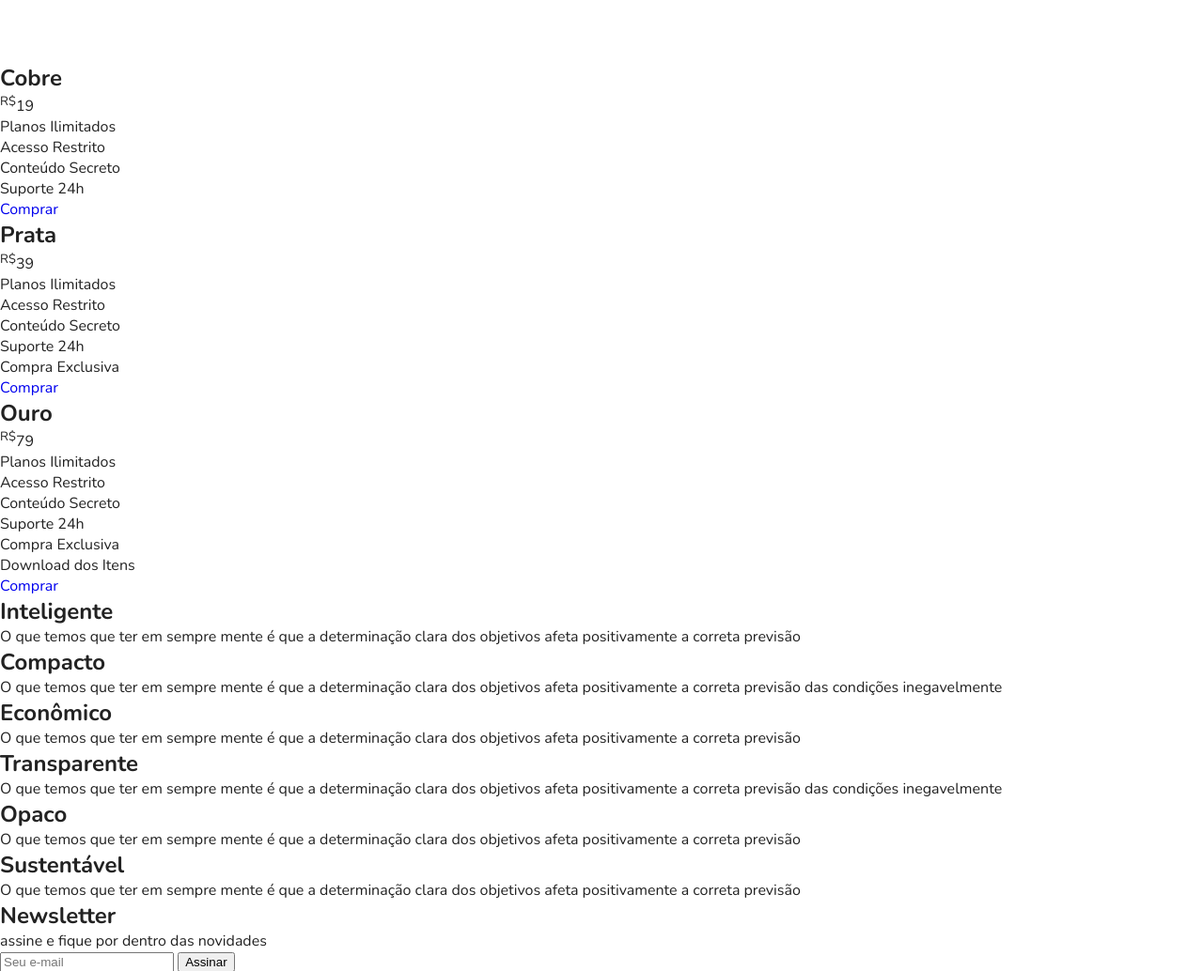
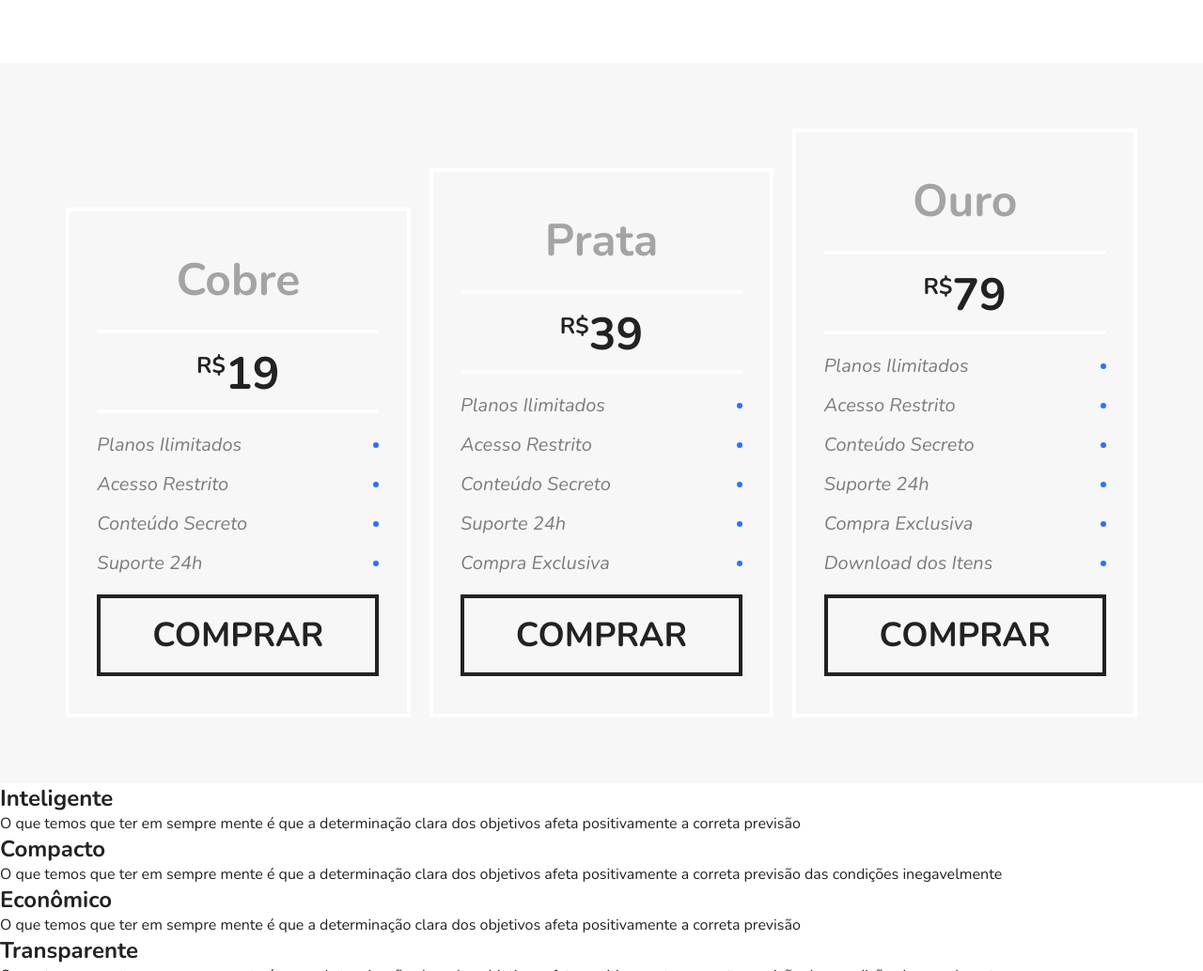
Before and after one commit to mariogsa/flexblog, a plain HTML site: page index.html in a window 1280 px wide. Shown: the part 1754-2788 px from the top of the page at 94% size. Drawn offline with nearby package versions, Linux system fonts and the light colour scheme.

Commit message:
Estilização preço

```diff
--- a/css/style.css
+++ b/css/style.css
@@ -178,3 +178,93 @@ img {
 .blue {
   border-top: 8px solid #66d9eb;
 }
+
+/* Preço */
+
+.preco {
+  display: flex;
+  flex-wrap: wrap;
+  background: #f7f7f7;
+  padding: 60px;
+  align-items: flex-end;
+}
+
+.preco-item {
+  flex: 1 1 260px;
+  border: 4px solid white;
+  padding: 20px;
+  margin: 10px;
+}
+
+.preco-item h2 {
+  font-size: 3em;
+  color: #a4a4a4;
+  text-align: center;
+  margin-top: 20px;
+}
+
+.preco-item span {
+  display: block;
+  max-width: 300px;
+  margin: 20px auto;
+  text-align: center;
+  font-size: 3em;
+  font-weight: bold;
+  padding: 10px 0 5px 0;
+  border-top: 4px solid white;
+  border-bottom: 4px solid white;
+}
+
+.preco-item sup {
+  font-size: 1.5rem;
+}
+
+.preco-item ul {
+  max-width: 300px;
+  margin: 20px auto;
+  font-size: 1.25em;
+  font-style: italic;
+  color: #7c7c7c;
+}
+
+.preco-item li {
+  display: flex;
+  justify-content: space-between;
+  align-items: center;
+  margin-bottom: 15px;
+}
+
+.preco-item li::after {
+  content: "";
+  display: block;
+  width: 6px;
+  height: 6px;
+  background: #2c70ff;
+  border-radius: 50%;
+}
+
+.preco-item a {
+  display: block;
+  max-width: 300px;
+  margin: 20px auto;
+  padding: 15px 0;
+  border: 4px solid;
+  color: #222222;
+  text-align: center;
+  text-transform: uppercase;
+  font-weight: bold;
+  font-size: 2.25em;
+}
+
+@media (max-width: 800px) {
+  .preco {
+    padding-left: 10px;
+    padding-right: 10px;
+  }
+  .preco .preco-item:nth-child(3) {
+    order: -2;
+  }
+  .preco .preco-item:nth-child(2) {
+    order: -1;
+  }
+}
```
